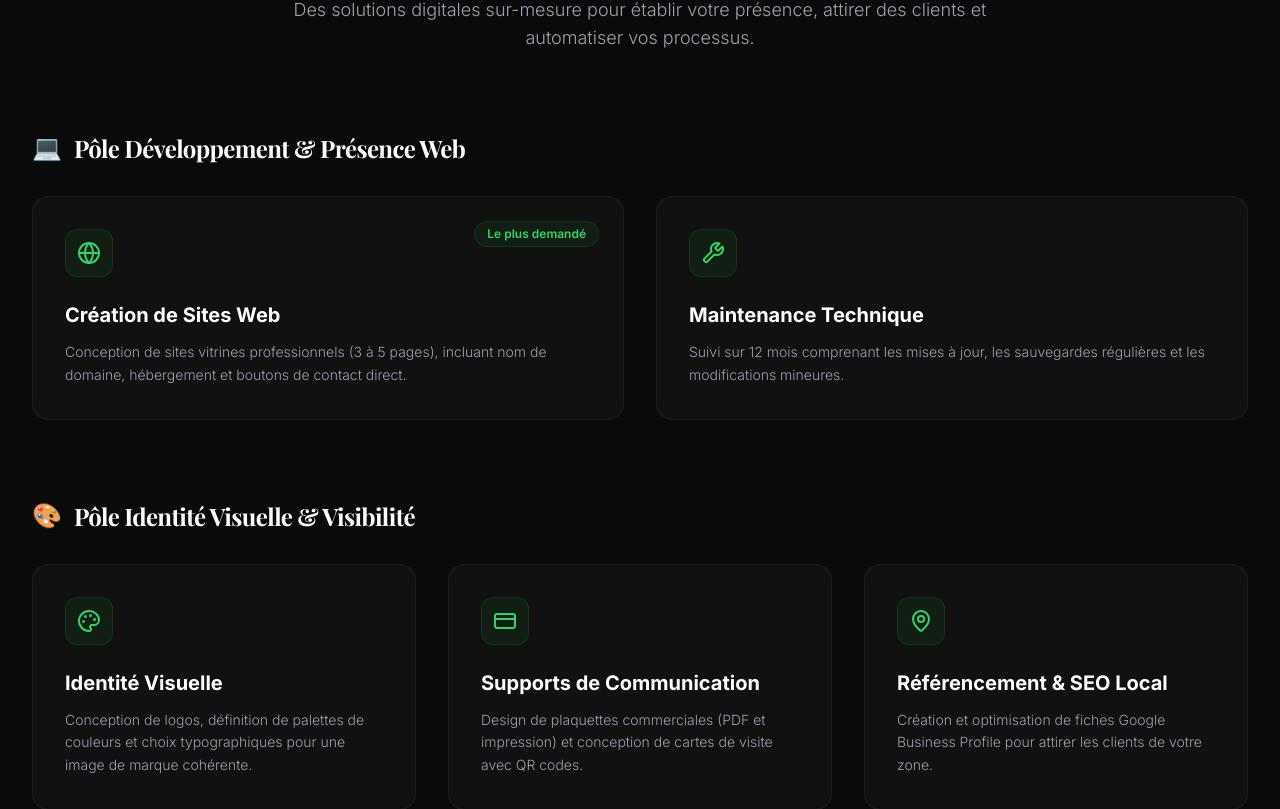
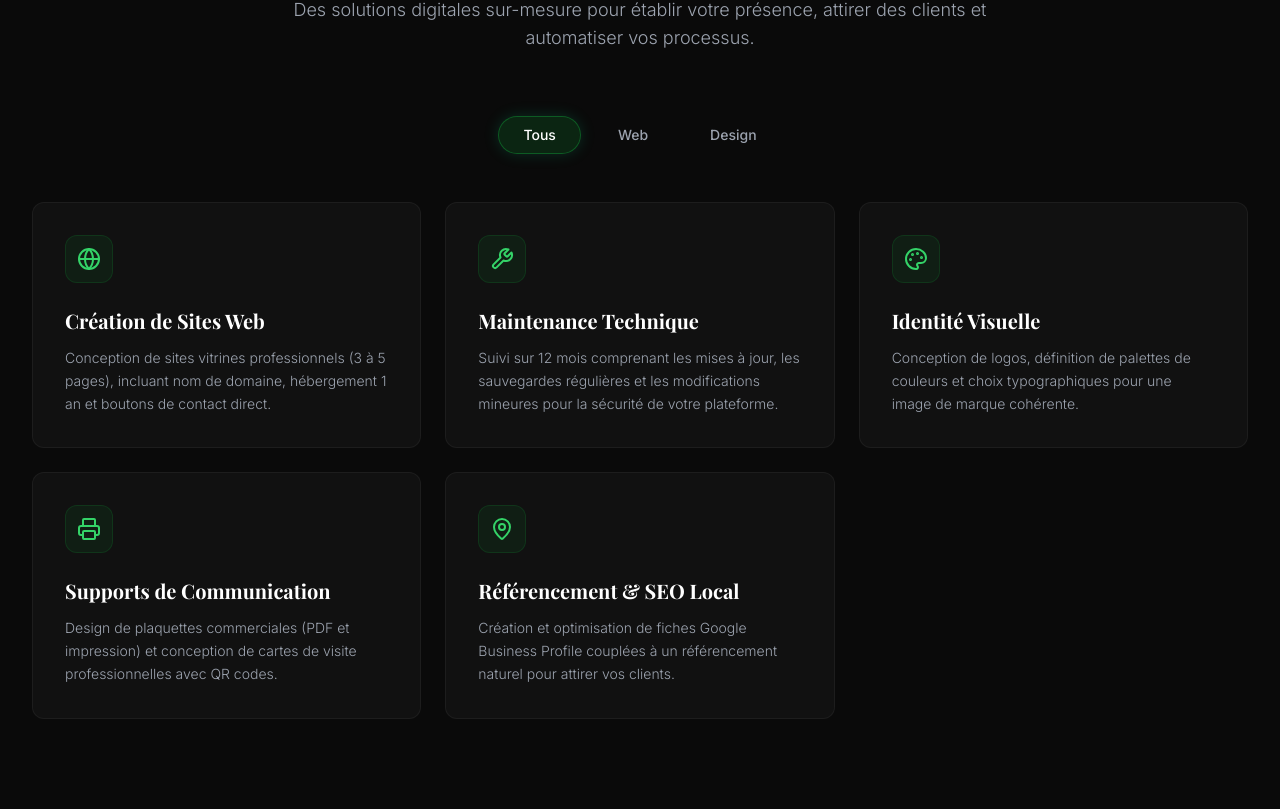
Before and after one commit to kadmiel-abe/kadmielabe, a Next.js app: page / in a window 1280 px wide. Shown: the part 2651-3460 px from the top of the page. Built offline with nearby package versions, Linux system fonts and the light colour scheme.

Commit message:
feat: ajout du filtre d'onglets interactif (Tous, Web, Design) avec animations Framer Motion dans Services

```diff
--- a/components/Services.tsx
+++ b/components/Services.tsx
@@ -1,45 +1,73 @@
 "use client";
 
-import React from "react";
-import { Globe, Wrench, Palette, CreditCard, MapPin } from "lucide-react";
+import React, { useState } from "react";
+import { motion, AnimatePresence } from "framer-motion";
+import { Globe, Wrench, Palette, Printer, MapPin } from "lucide-react";
 
-export default function Services() {
-  const pole1 = [
+interface ServiceItem {
+  id: string;
+  title: string;
+  description: string;
+  category: "web" | "design";
+  icon: React.ElementType;
+}
+
+const servicesData: ServiceItem[] = [
   {
+    id: "site-web",
     title: "Création de Sites Web",
     description:
-        "Conception de sites vitrines professionnels (3 à 5 pages), incluant nom de domaine, hébergement et boutons de contact direct.",
+      "Conception de sites vitrines professionnels (3 à 5 pages), incluant nom de domaine, hébergement 1 an et boutons de contact direct.",
+    category: "web",
     icon: Globe,
-      badge: "Le plus demandé",
   },
   {
+    id: "maintenance",
     title: "Maintenance Technique",
     description:
-        "Suivi sur 12 mois comprenant les mises à jour, les sauvegardes régulières et les modifications mineures.",
+      "Suivi sur 12 mois comprenant les mises à jour, les sauvegardes régulières et les modifications mineures pour la sécurité de votre plateforme.",
+    category: "web",
     icon: Wrench,
+  },
+  {
+    id: "identite-visuelle",
+    title: "Identité Visuelle",
+    description:
+      "Conception de logos, définition de palettes de couleurs et choix typographiques pour une image de marque cohérente.",
+    category: "design",
+    icon: Palette,
+  },
+  {
+    id: "supports-communication",
+    title: "Supports de Communication",
+    description:
+      "Design de plaquettes commerciales (PDF et impression) et conception de cartes de visite professionnelles avec QR codes.",
+    category: "design",
+    icon: Printer,
+  },
+  {
+    id: "seo-local",
+    title: "Référencement & SEO Local",
+    description:
+      "Création et optimisation de fiches Google Business Profile couplées à un référencement naturel pour attirer vos clients.",
+    category: "design",
+    icon: MapPin,
   },
 ];
 
-  const pole2 = [
-    {
-      title: "Identité Visuelle",
-      description:
-        "Conception de logos, définition de palettes de couleurs et choix typographiques pour une image de marque cohérente.",
-      icon: Palette,
-    },
-    {
-      title: "Supports de Communication",
-      description:
-        "Design de plaquettes commerciales (PDF et impression) et conception de cartes de visite avec QR codes.",
-      icon: CreditCard,
-    },
-    {
-      title: "Référencement & SEO Local",
-      description:
-        "Création et optimisation de fiches Google Business Profile pour attirer les clients de votre zone.",
-      icon: MapPin,
-    },
+const tabs = [
+  { id: "all", label: "Tous" },
+  { id: "web", label: "Web" },
+  { id: "design", label: "Design" },
 ];
+
+export default function Services() {
+  const [activeTab, setActiveTab] = useState<string>("all");
+
+  const filteredServices =
+    activeTab === "all"
+      ? servicesData
+      : servicesData.filter((service) => service.category === activeTab);
 
   return (
     <section
@@ -47,10 +75,10 @@ export default function Services() {
       className="py-20 md:py-28 bg-[#0a0a0a] text-white border-t border-white/5 scroll-mt-20"
     >
       <div className="max-w-7xl mx-auto px-4 sm:px-6 lg:px-8">
-        {/* Main Section Title */}
-        <div className="text-center max-w-3xl mx-auto mb-16 sm:mb-20">
+        {/* Section Header */}
+        <div className="text-center max-w-3xl mx-auto mb-12 sm:mb-16">
           <span className="text-xs font-mono tracking-widest text-emerald-400 uppercase font-semibold block mb-3">
-            SERVICES & EXPERTISE
+            SERVICES &amp; EXPERTISE
           </span>
           <h2 className="text-3xl sm:text-4xl md:text-5xl font-bold text-white tracking-tight">
             Des offres concrètes pour développer votre entreprise
@@ -60,83 +88,62 @@ export default function Services() {
           </p>
         </div>
 
-        {/* Bloc 1 : Pôle Développement & Présence Web */}
-        <div className="mb-20">
-          <div className="flex items-center gap-3 mb-8">
-            <span className="text-2xl">💻</span>
-            <h3 className="text-2xl font-bold text-white tracking-tight">
-              Pôle Développement &amp; Présence Web
-            </h3>
-          </div>
-
-          <div className="grid grid-cols-1 md:grid-cols-2 gap-6 sm:gap-8">
-            {pole1.map((item) => {
-              const Icon = item.icon;
+        {/* Tab Filters (Text only, no icons) */}
+        <div className="flex items-center justify-center gap-3 mb-12 flex-wrap">
+          {tabs.map((tab) => {
+            const isActive = activeTab === tab.id;
             return (
-                <div
-                  key={item.title}
-                  className="group relative p-8 rounded-2xl bg-[#111111] border border-white/5 hover:border-emerald-500/30 transition-all duration-300 hover:-translate-y-1 flex flex-col justify-between"
+              <button
+                key={tab.id}
+                onClick={() => setActiveTab(tab.id)}
+                className={`px-6 py-2 rounded-full text-sm font-medium transition-all duration-300 cursor-pointer ${
+                  isActive
+                    ? "bg-emerald-500/20 text-white border border-emerald-500/50 shadow-[0_0_15px_rgba(16,185,129,0.2)]"
+                    : "text-gray-400 border border-transparent hover:text-white hover:bg-white/5"
+                }`}
               >
-                  <div>
-                    {item.badge && (
-                      <span className="absolute top-6 right-6 inline-flex items-center px-3 py-1 rounded-full text-xs font-semibold bg-emerald-500/10 text-emerald-400 border border-emerald-500/20">
-                        {item.badge}
-                      </span>
-                    )}
-
-                    <div className="w-12 h-12 rounded-xl bg-emerald-500/10 border border-emerald-500/20 flex items-center justify-center text-emerald-400 mb-6 group-hover:scale-110 group-hover:bg-emerald-500/20 transition-all">
-                      <Icon size={24} />
-                    </div>
-
-                    <h4 className="text-xl font-bold text-white group-hover:text-emerald-400 transition-colors mb-3">
-                      {item.title}
-                    </h4>
-
-                    <p className="text-sm text-gray-400 leading-relaxed font-light">
-                      {item.description}
-                    </p>
-                  </div>
-                </div>
+                {tab.label}
+              </button>
             );
           })}
         </div>
-        </div>
 
-        {/* Bloc 2 : Pôle Identité Visuelle & Visibilité */}
-        <div>
-          <div className="flex items-center gap-3 mb-8">
-            <span className="text-2xl">🎨</span>
-            <h3 className="text-2xl font-bold text-white tracking-tight">
-              Pôle Identité Visuelle &amp; Visibilité
-            </h3>
-          </div>
-
-          <div className="grid grid-cols-1 md:grid-cols-2 lg:grid-cols-3 gap-6 sm:gap-8">
-            {pole2.map((item) => {
-              const Icon = item.icon;
+        {/* Animated Services Grid */}
+        <motion.div
+          layout
+          className="grid grid-cols-1 md:grid-cols-2 lg:grid-cols-3 gap-6"
+        >
+          <AnimatePresence mode="popLayout">
+            {filteredServices.map((service) => {
+              const Icon = service.icon;
               return (
-                <div
-                  key={item.title}
-                  className="group relative p-8 rounded-2xl bg-[#111111] border border-white/5 hover:border-emerald-500/30 transition-all duration-300 hover:-translate-y-1 flex flex-col justify-between"
+                <motion.div
+                  key={service.id}
+                  layout
+                  initial={{ opacity: 0, scale: 0.9 }}
+                  animate={{ opacity: 1, scale: 1 }}
+                  exit={{ opacity: 0, scale: 0.9 }}
+                  transition={{ duration: 0.3 }}
+                  className="group relative p-8 rounded-xl bg-[#111111] border border-white/5 hover:border-emerald-500/30 transition-all duration-300 hover:-translate-y-1 flex flex-col justify-between"
                 >
                   <div>
                     <div className="w-12 h-12 rounded-xl bg-emerald-500/10 border border-emerald-500/20 flex items-center justify-center text-emerald-400 mb-6 group-hover:scale-110 group-hover:bg-emerald-500/20 transition-all">
                       <Icon size={24} />
                     </div>
 
-                    <h4 className="text-xl font-bold text-white group-hover:text-emerald-400 transition-colors mb-3">
-                      {item.title}
-                    </h4>
+                    <h3 className="text-xl font-bold text-white group-hover:text-emerald-400 transition-colors mb-3">
+                      {service.title}
+                    </h3>
 
                     <p className="text-sm text-gray-400 leading-relaxed font-light">
-                      {item.description}
+                      {service.description}
                     </p>
                   </div>
-                </div>
+                </motion.div>
               );
             })}
-          </div>
-        </div>
+          </AnimatePresence>
+        </motion.div>
       </div>
     </section>
   );
```
Lines whose indentation alone changed are shown as unchanged.
